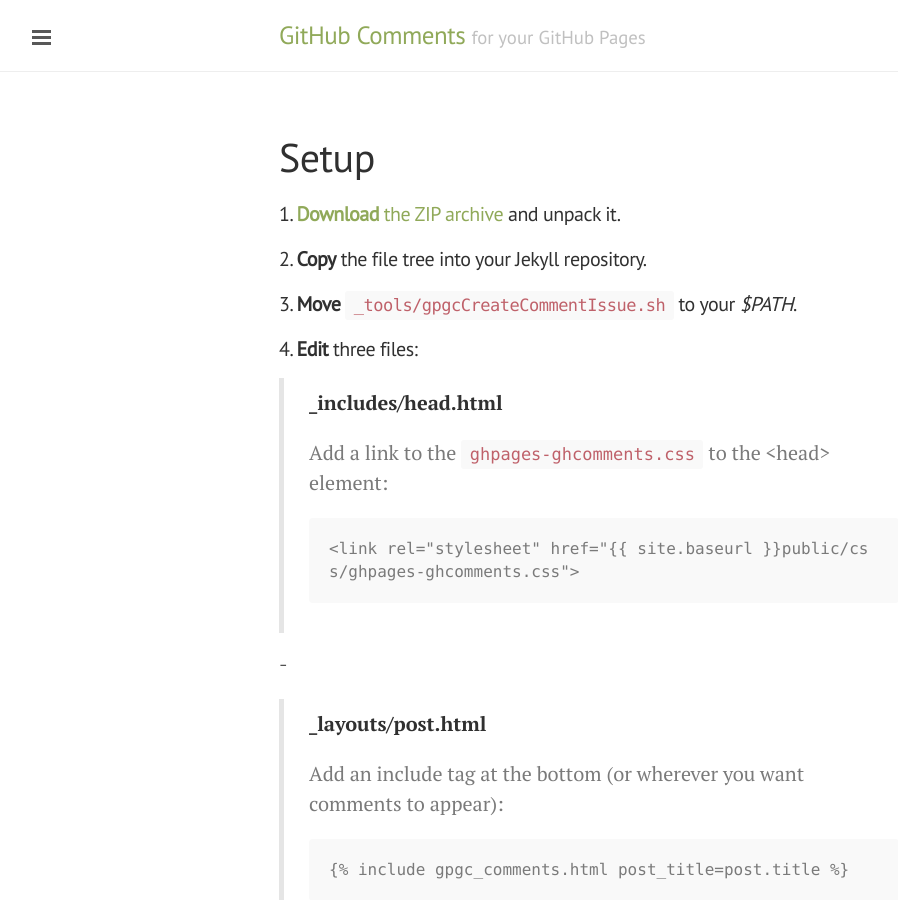
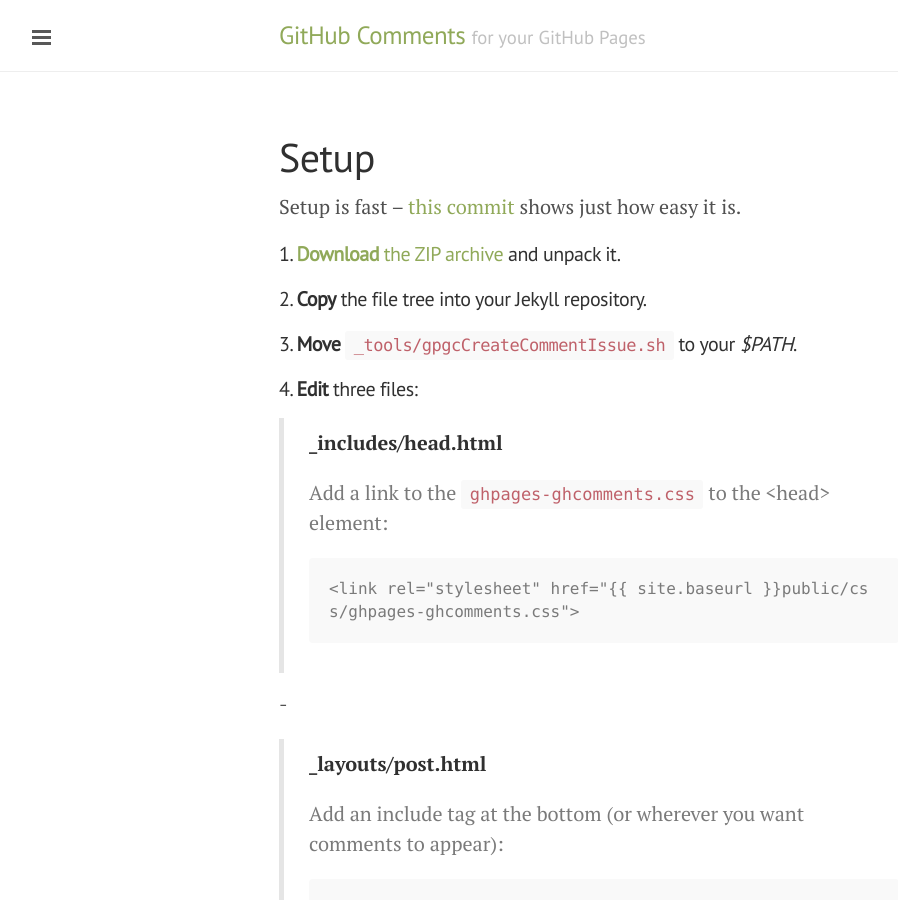
Before and after one commit to wireddown/ghpages-ghcomments, a Jekyll site: the page built from setup.md, in a window 1280 px wide and 900 px high. Shown: the whole window, without its empty margins (1-899 px from the left). Built offline with Jekyll 4.4.1, drawn with Linux system fonts in a browser that asks for light colours; Markdown is read by kramdown in place of the engine named in the settings.

Commit message:
Add a link to the commit that added comments to gpgc

```diff
--- a/setup.md
+++ b/setup.md
@@ -2,6 +2,8 @@
 layout: page
 title: Setup
 ---
+
+Setup is fast -- [this commit](https://github.com/wireddown/ghpages-ghcomments/commit/fbaee48cd7a8be33b76e26813d4fe81733146aac?diff=unified) shows just how easy it is.
 
 {% raw %}
 
```
